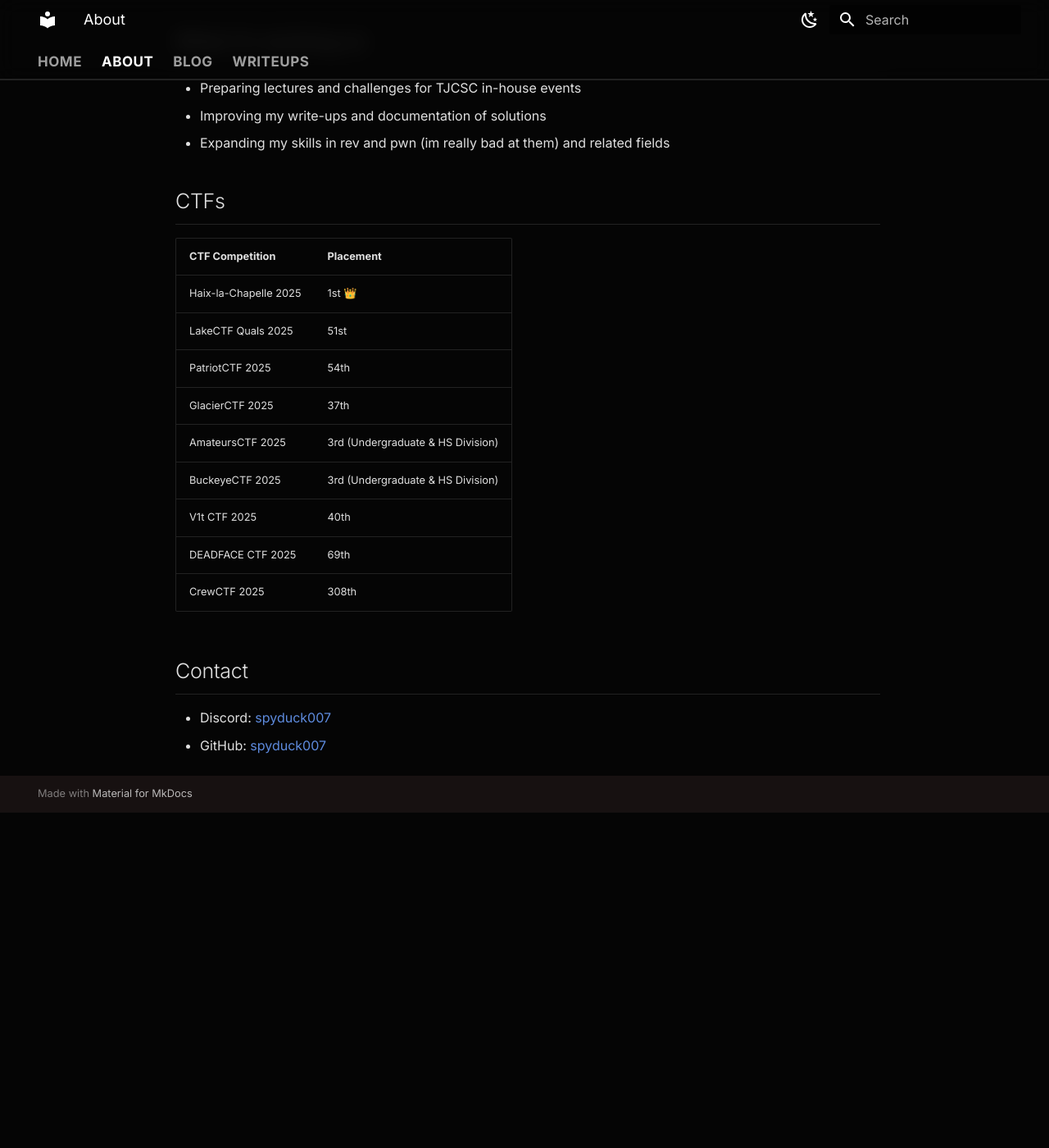
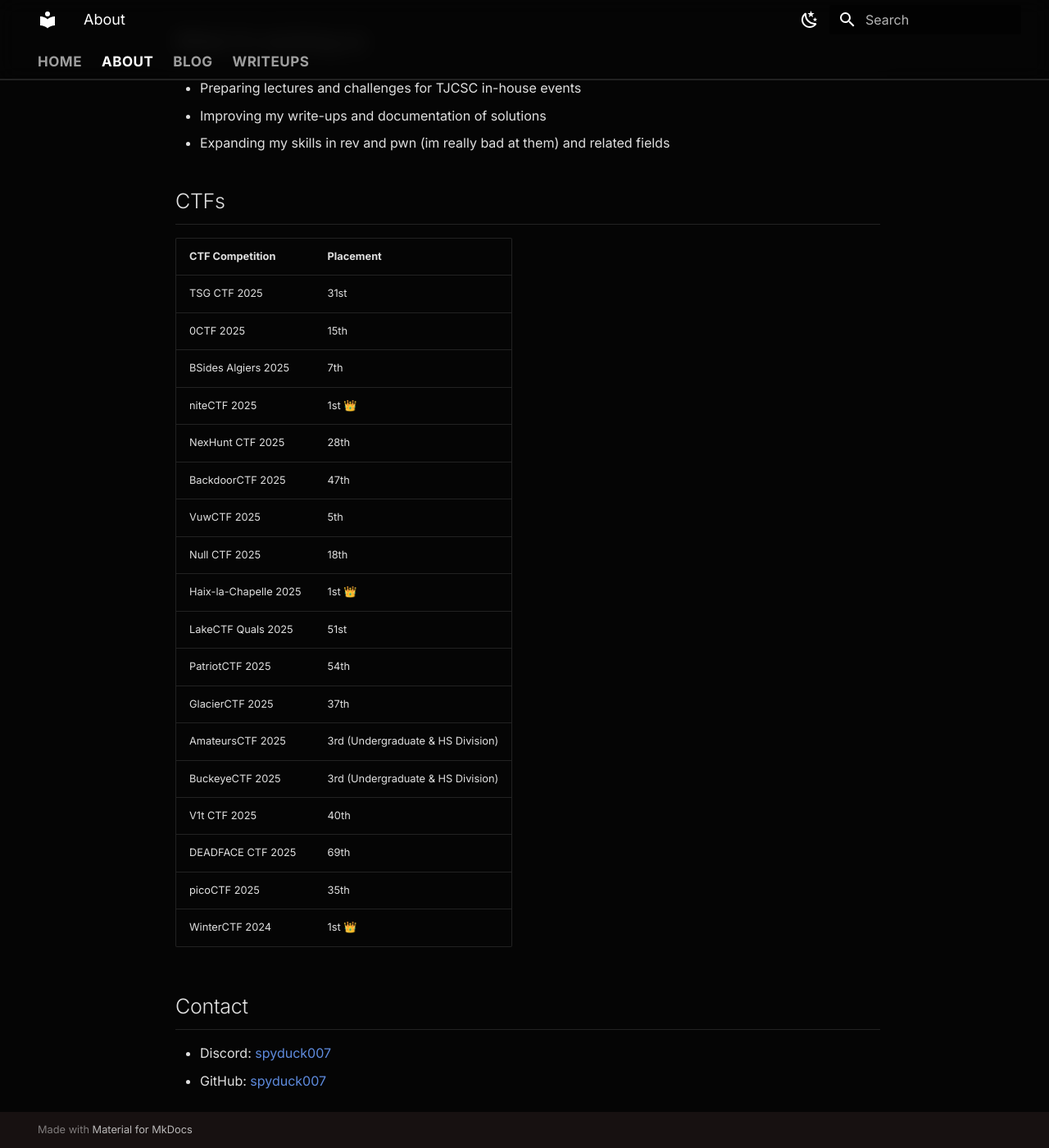
Before and after one commit to spyduck007/ctf, an MkDocs documentation site: the page built from docs/about.md, in a window 1280 px wide and 1400 px high, scrolled down 516 px. Shown: the whole window at 82% size. Built offline with MkDocs 1.6.1 and Material for MkDocs 9.7.7, drawn with Linux system fonts in a browser that asks for light colours; before the commit the page ends 1507 px from its top, so only the background shows below that.

Commit message:
update latest ctf comps

```diff
--- a/docs/about.md
+++ b/docs/about.md
@@ -19,6 +19,14 @@
 
 | CTF Competition       | Placement                         |
 | :-------------------- | :-------------------------------- |
+| TSG CTF 2025          | 31st                              |
+| 0CTF 2025             | 15th                              |
+| BSides Algiers 2025   | 7th                               |
+| niteCTF 2025          | 1st 👑                            |
+| NexHunt CTF 2025      | 28th                              |
+| BackdoorCTF 2025      | 47th                              |
+| VuwCTF 2025           | 5th                               |
+| Null CTF 2025         | 18th                              |
 | Haix-la-Chapelle 2025 | 1st 👑                            |
 | LakeCTF Quals 2025    | 51st                              |
 | PatriotCTF 2025       | 54th                              |
@@ -27,7 +35,8 @@
 | BuckeyeCTF 2025       | 3rd (Undergraduate & HS Division) |
 | V1t CTF 2025          | 40th                              |
 | DEADFACE CTF 2025     | 69th                              |
-| CrewCTF 2025          | 308th                             |
+| picoCTF 2025          | 35th                              |
+| WinterCTF 2024        | 1st 👑                            |
 
 ## Contact
 
```
